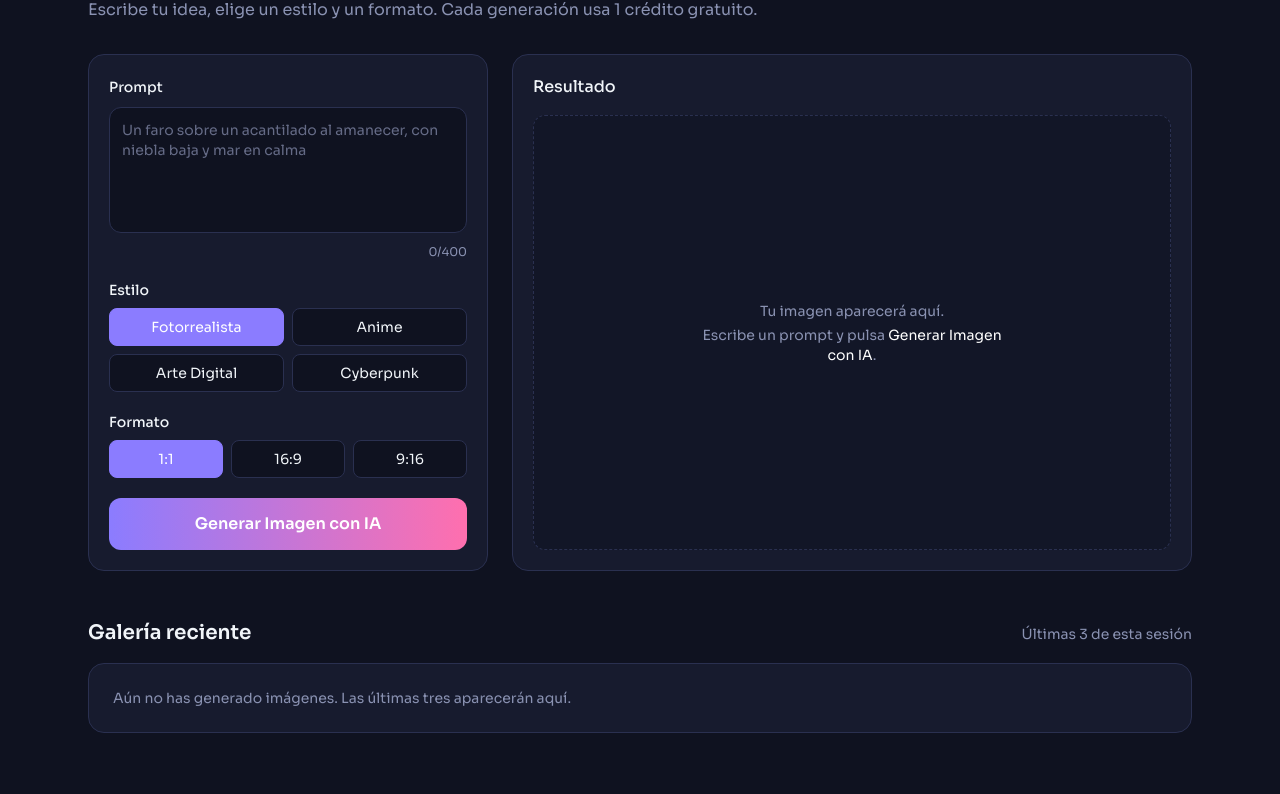
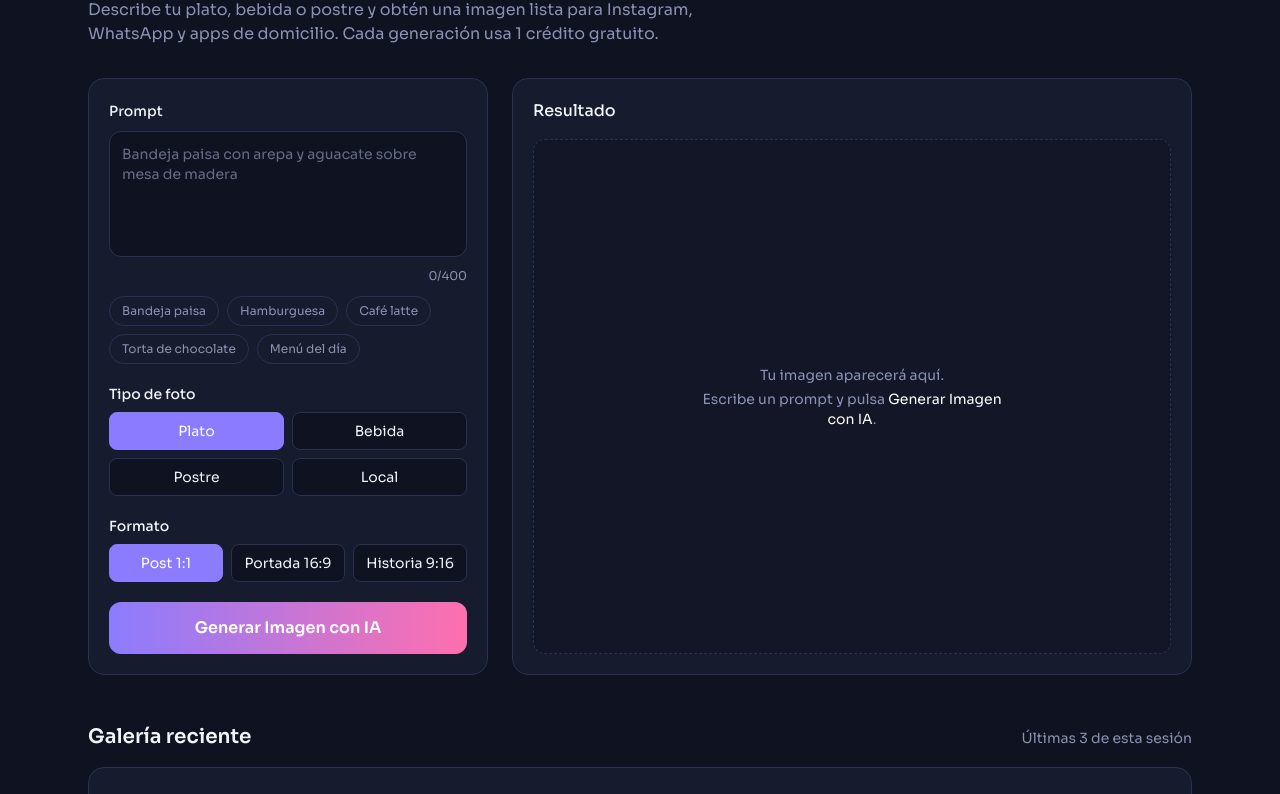
Before and after one commit to ruizgpt60-stack/ai-image-studio, a website: page index.html in a window 1280 px wide. Shown: the part 207-1001 px from the top of the page. Drawn offline with nearby package versions, Linux system fonts and the light colour scheme; no server answers.

Commit message:
Add files via upload

```diff
--- /dev/null
+++ b/config.js
@@ -0,0 +1,5 @@
+// Pega aquí tus dos valores de Supabase (los mismos que ya usabas). Solo se hace una vez.
+window.APP_CONFIG = {
+  url: 'https://chslxdazdnabztylmlxy.supabase.co',
+  key: 'sb_publishable_3KrSt-t6aP1w_CWdSP8jkA_Lz8kmMqd'
+};
--- a/index.html
+++ b/index.html
@@ -3,8 +3,10 @@
 <head>
 <meta charset="UTF-8">
 <meta name="viewport" content="width=device-width, initial-scale=1">
-<title>AI Image Studio</title>
+<title>Fotos de comida con IA para restaurantes y cafeterías | AI Image Studio</title>
+<meta name="description" content="Crea fotos de platos, bebidas y postres con IA para Instagram, WhatsApp y domicilios. Escribe en español, elige el formato y descarga en segundos.">
 <script src="https://cdn.tailwindcss.com"></script>
+<script src="config.js"></script>
 <script src="https://cdn.jsdelivr.net/npm/@supabase/supabase-js@2.45.4/dist/umd/supabase.min.js"></script>
 <link rel="preconnect" href="https://fonts.googleapis.com">
 <link href="https://fonts.googleapis.com/css2?family=Sora:wght@400;500;600;700&display=swap" rel="stylesheet">
@@ -51,8 +53,8 @@ tailwind.config = { theme: { extend: { fontFamily: { sans: ['Sora','system-ui','
 
 <main class="max-w-6xl mx-auto px-4 sm:px-6 py-8 sm:py-12">
   <div class="max-w-2xl mb-8">
-    <h1 class="text-3xl sm:text-4xl font-semibold tracking-tight">Describe una imagen y la creamos en segundos.</h1>
-    <p class="text-mute mt-3">Escribe tu idea, elige un estilo y un formato. Cada generación usa 1 crédito gratuito.</p>
+    <h1 class="text-3xl sm:text-4xl font-semibold tracking-tight">Fotos de comida para tu restaurante, listas en segundos.</h1>
+    <p class="text-mute mt-3">Describe tu plato, bebida o postre y obtén una imagen lista para Instagram, WhatsApp y apps de domicilio. Cada generación usa 1 crédito gratuito.</p>
   </div>
 
   <div class="grid lg:grid-cols-[400px_1fr] gap-6">
@@ -61,26 +63,27 @@ tailwind.config = { theme: { extend: { fontFamily: { sans: ['Sora','system-ui','
       <div>
         <label for="prompt" class="text-sm font-medium">Prompt</label>
         <textarea id="prompt" rows="5" maxlength="400" class="mt-2 w-full bg-ink border border-edge rounded-xl p-3 text-sm resize-none placeholder:text-mute/70 focus:border-iris"
-          placeholder="Un faro sobre un acantilado al amanecer, con niebla baja y mar en calma"></textarea>
+          placeholder="Bandeja paisa con arepa y aguacate sobre mesa de madera"></textarea>
         <div class="flex justify-between text-xs text-mute mt-1"><span id="promptErr" class="text-rose"></span><span><span id="count">0</span>/400</span></div>
+        <div id="chips" class="flex flex-wrap gap-2 mt-3" aria-label="Ejemplos"><button type="button" class="text-xs px-3 py-1.5 rounded-full border border-edge text-mute hover:border-iris hover:text-white transition" data-p="Bandeja paisa con arroz, fríjoles, chicharrón, huevo frito, arepa y aguacate">Bandeja paisa</button><button type="button" class="text-xs px-3 py-1.5 rounded-full border border-edge text-mute hover:border-iris hover:text-white transition" data-p="Hamburguesa artesanal con queso derretido, tocineta y papas fritas en tabla de madera">Hamburguesa</button><button type="button" class="text-xs px-3 py-1.5 rounded-full border border-edge text-mute hover:border-iris hover:text-white transition" data-p="Café con leche con arte latte en taza de cerámica y un croissant al lado">Café latte</button><button type="button" class="text-xs px-3 py-1.5 rounded-full border border-edge text-mute hover:border-iris hover:text-white transition" data-p="Porción de torta de chocolate con ganache y fresas">Torta de chocolate</button><button type="button" class="text-xs px-3 py-1.5 rounded-full border border-edge text-mute hover:border-iris hover:text-white transition" data-p="Almuerzo ejecutivo con sopa, seco con arroz, ensalada y jugo natural">Menú del día</button></div>
       </div>
 
       <fieldset>
-        <legend class="text-sm font-medium mb-2">Estilo</legend>
+        <legend class="text-sm font-medium mb-2">Tipo de foto</legend>
         <div id="styles" class="grid grid-cols-2 gap-2">
-          <label class="chip cursor-pointer"><input class="sr-only" type="radio" name="style" value="photorealistic, ultra detailed, natural lighting, 35mm photo" checked><span class="block text-center text-sm py-2 rounded-lg border border-edge bg-ink transition">Fotorrealista</span></label>
-          <label class="chip cursor-pointer"><input class="sr-only" type="radio" name="style" value="anime style, vibrant colors, clean line art, studio quality"><span class="block text-center text-sm py-2 rounded-lg border border-edge bg-ink transition">Anime</span></label>
-          <label class="chip cursor-pointer"><input class="sr-only" type="radio" name="style" value="digital art, concept art, detailed illustration, trending on artstation"><span class="block text-center text-sm py-2 rounded-lg border border-edge bg-ink transition">Arte Digital</span></label>
-          <label class="chip cursor-pointer"><input class="sr-only" type="radio" name="style" value="cyberpunk, neon lights, rainy night city, futuristic, high contrast"><span class="block text-center text-sm py-2 rounded-lg border border-edge bg-ink transition">Cyberpunk</span></label>
+          <label class="chip cursor-pointer"><input class="sr-only" type="radio" name="style" value="professional food photography of a plated dish, appetizing, natural window light, shallow depth of field, rustic table, high detail" checked><span class="block text-center text-sm py-2 rounded-lg border border-edge bg-ink transition">Plato</span></label>
+          <label class="chip cursor-pointer"><input class="sr-only" type="radio" name="style" value="professional beverage photography, cafe setting, condensation droplets, soft natural light, shallow depth of field"><span class="block text-center text-sm py-2 rounded-lg border border-edge bg-ink transition">Bebida</span></label>
+          <label class="chip cursor-pointer"><input class="sr-only" type="radio" name="style" value="professional dessert and bakery photography, soft light, pastel background, appetizing, high detail"><span class="block text-center text-sm py-2 rounded-lg border border-edge bg-ink transition">Postre</span></label>
+          <label class="chip cursor-pointer"><input class="sr-only" type="radio" name="style" value="warm cozy restaurant interior, inviting atmosphere, soft ambient lighting, wide angle photo"><span class="block text-center text-sm py-2 rounded-lg border border-edge bg-ink transition">Local</span></label>
         </div>
       </fieldset>
 
       <fieldset>
         <legend class="text-sm font-medium mb-2">Formato</legend>
         <div class="grid grid-cols-3 gap-2">
-          <label class="chip cursor-pointer"><input class="sr-only" type="radio" name="ratio" value="1:1" checked><span class="block text-center text-sm py-2 rounded-lg border border-edge bg-ink transition">1:1</span></label>
-          <label class="chip cursor-pointer"><input class="sr-only" type="radio" name="ratio" value="16:9"><span class="block text-center text-sm py-2 rounded-lg border border-edge bg-ink transition">16:9</span></label>
-          <label class="chip cursor-pointer"><input class="sr-only" type="radio" name="ratio" value="9:16"><span class="block text-center text-sm py-2 rounded-lg border border-edge bg-ink transition">9:16</span></label>
+          <label class="chip cursor-pointer"><input class="sr-only" type="radio" name="ratio" value="1:1" checked><span class="block text-center text-sm py-2 rounded-lg border border-edge bg-ink transition">Post 1:1</span></label>
+          <label class="chip cursor-pointer"><input class="sr-only" type="radio" name="ratio" value="16:9"><span class="block text-center text-sm py-2 rounded-lg border border-edge bg-ink transition">Portada 16:9</span></label>
+          <label class="chip cursor-pointer"><input class="sr-only" type="radio" name="ratio" value="9:16"><span class="block text-center text-sm py-2 rounded-lg border border-edge bg-ink transition">Historia 9:16</span></label>
         </div>
       </fieldset>
 
@@ -161,8 +164,8 @@ tailwind.config = { theme: { extend: { fontFamily: { sans: ['Sora','system-ui','
 
 <script>
 (() => {
-  const SUPABASE_URL = 'https://chslxdazdnabztylmlxy.supabase.co';
-  const SUPABASE_ANON_KEY = 'sb_publishable_3KrSt-t6aP1w_CWdSP8jkA_Lz8kmMqd';
+  const SUPABASE_URL = (window.APP_CONFIG || {}).url;
+  const SUPABASE_ANON_KEY = (window.APP_CONFIG || {}).key;
   const sb = window.supabase.createClient(SUPABASE_URL, SUPABASE_ANON_KEY);
   const SIZES = { '1:1':[768,768], '16:9':[1024,576], '9:16':[576,1024] };
   const $ = id => document.getElementById(id);
@@ -228,7 +231,7 @@ tailwind.config = { theme: { extend: { fontFamily: { sans: ['Sora','system-ui','
     const iv = setInterval(() => { el.loadMsg.textContent = msgs[++i % msgs.length]; }, 2500);
 
     try {
-      const r = await api('generate', { prompt: full, width: w, height: h });
+      const r = await api('generate', { prompt: text, style: radio('style').value + hint });
       state.credits = r.credits;
       const finalUrl = await cropTo(r.image, ratio);
       const item = { url: finalUrl, prompt: text, style: styleName, ratio, id: Date.now() };
@@ -350,6 +353,9 @@ tailwind.config = { theme: { extend: { fontFamily: { sans: ['Sora','system-ui','
     $('authBtn').textContent = session ? 'Salir' : 'Iniciar sesión';
     setTimeout(refreshCredits, 0);
   });
+  document.querySelectorAll('#chips button').forEach(b => b.addEventListener('click', () => {
+    el.prompt.value = b.dataset.p; el.count.textContent = b.dataset.p.length; el.err.textContent = ''; el.prompt.focus();
+  }));
   const ADSENSE_CLIENT = ''; // ej. 'ca-pub-1234567890123456' (cuando AdSense te apruebe)
   const ADSENSE_SLOT = '';   // ID del bloque de anuncios que crees en AdSense
   const adSlot = $('adSlot');
```
